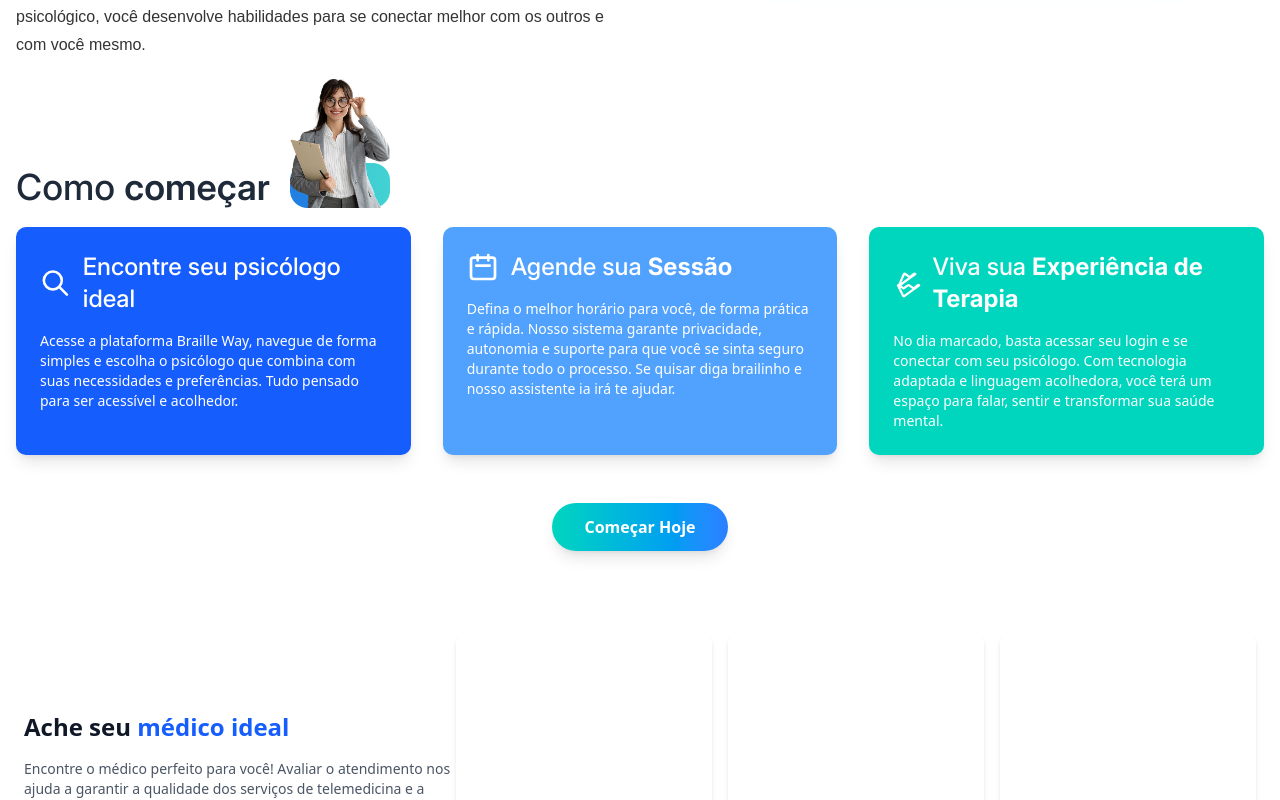
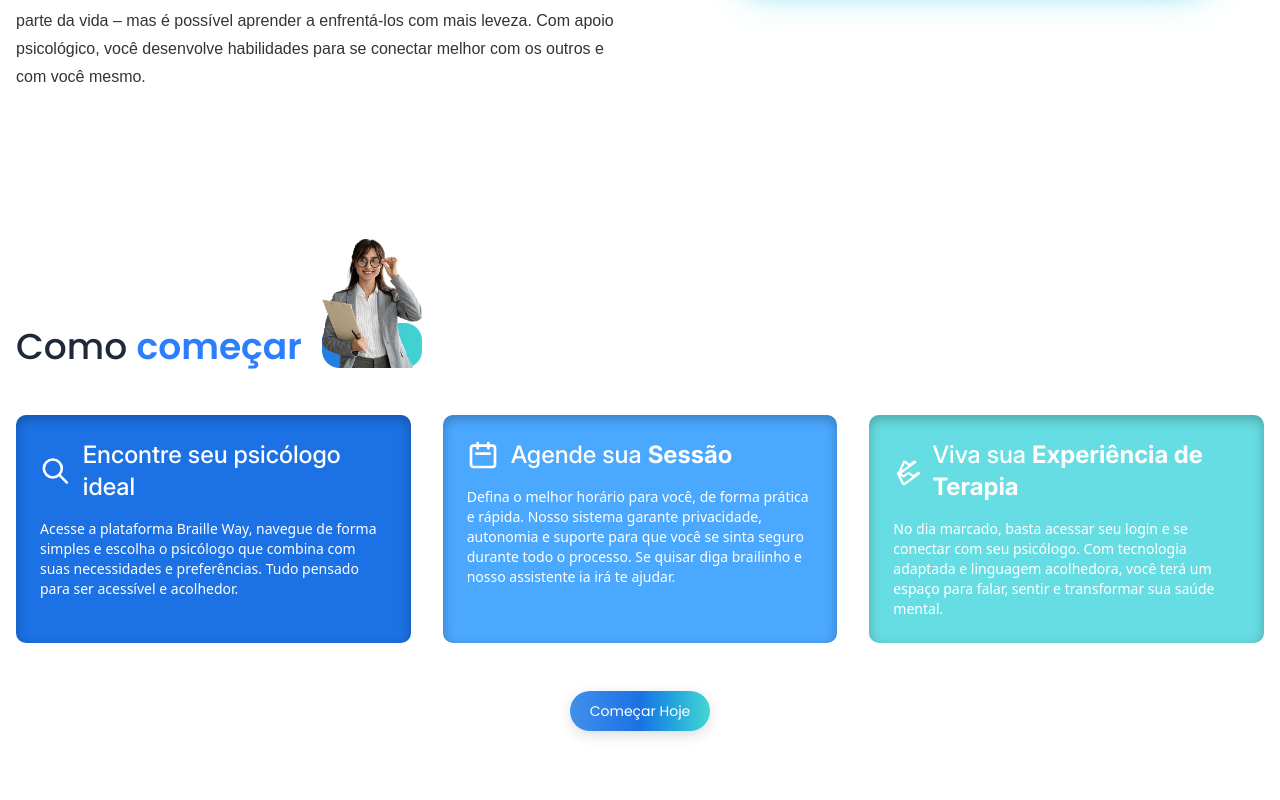
Before and after one commit to BrailleWay/frontend-nextjs-brailleway, a Next.js app: page /homepage in a window 1280 px wide. Shown: the part 1209-2009 px from the top of the page. Built offline with nearby package versions, Linux system fonts and the light colour scheme.

Commit message:
Section3 Responsiva

```diff
--- a/app/globals.css
+++ b/app/globals.css
@@ -177,3 +177,26 @@
     @apply bg-background text-foreground;
     }
 }
+
+
+
+@keyframes pulse {
+  0%, 100% {
+    transform: scale(1);
+    box-shadow: inset 0 4px 12px rgba(0, 0, 0, 0.25);
+  }
+  50% {
+    transform: scale(1.05);
+    box-shadow: inset 0 8px 16px rgba(0, 0, 0, 0.35);
+  }
+}
+
+.card-hover {
+  transition: transform 0.3s ease, box-shadow 0.3s ease;
+  cursor: pointer;
+}
+
+.card-hover:hover {
+  transform: scale(1.05);
+  box-shadow: 0 10px 20px rgba(0, 0, 0, 0.2), inset 0 4px 12px rgba(0, 0, 0, 0.25);
+}
--- a/app/ui/home/Section2.css
+++ b/app/ui/home/Section2.css
@@ -8,13 +8,13 @@
 
 .texto-preto {
   color: #343434;
-  font-family: 'Inter', sans-serif;
+  font-family: 'poppins', sans-serif;
   font-weight: 500;
 }
 
 .texto-azul {
   color: #1C71E4;
-  font-family: 'Inter', sans-serif;
+  font-family: 'poppins', sans-serif;
   font-weight: 600;
 }
 
@@ -160,7 +160,7 @@
   margin-left: auto;
   margin-right: auto;
   padding: 2rem 1rem;
-  margin-top: 2rem; /*
+  margin-top: 4rem; /*
 
   🔥 Diminui o espaço do topo */
 }
--- a/app/ui/home/Section3.js
+++ b/app/ui/home/Section3.js
@@ -4,13 +4,17 @@ import React from 'react';
 export default function VoceImporta(){
 
   return (
-    <section className="">
+    <section className="mt-40">
       <div className="container mx-auto px-4">
-        <div className='md:flex md:flex-row md:items-center'>
+        <div className='md:flex md:flex-row md:items-center mb-7'>
           <div className='abosulte h-15 mt-3'>
-          <h2 className="text-4xl font-['Inter-medium'] text-gray-800 md:mb-12 text-left">Como <span className="font-['Inter-semibold']">começar</span></h2>
-          <Image className='md:hidden left-70 bottom-32 relative w-25 md:bottom-32 md:left-5 z-10' alt='' src="/home/mulher-comecar.png" width={171} height={221} />
-          <Image className='md:hidden left-70 bottom-43.25 relative w-25 md:bottom-43.5 md:left-5 z-0' alt='' src="/home/Rectangle 48.png" width={198} height={90} />
+          <h2 className="text-4xl font-['poppins-medium'] text-gray-800 md:mb-12 text-left">Como <span className="font-['poppins-semibold'] text-blue-500">começar</span></h2>
+          <Image className='  md:hidden bottom-50  left-70   relative w-25 md:bottom-32 md:left-5 z-10 '  alt='
+
+          ' src="/home/mulher-comecar.png" width={171} height={221} />
+          <Image className='md:hidden bottom-61 left-70  relative w-25 md:bottom-43.5 md:left-5 z-0' alt='
+
+          ' src="/home/Rectangle 48.png" width={198} height={90} />
           </div>
           <div className="">
             <div className='md:absolute'>
@@ -19,10 +23,14 @@ export default function VoceImporta(){
             </div>
           </div>
         </div>
-        <div className="flex flex-col lg:flex-row gap-8 mb-12">
-          <div className="flex-1 p-6 rounded-lg shadow-lg bg-blue-600 text-white flex flex-col justify-between">
-            <div>
-              <div className="flex items-center mb-4">
+        <div className="flex flex-col lg:flex-row gap-8 mb-12 ">
+          <div className=" flex-1 p-6 rounded-lg shadow-lg text-white flex flex-col justify-between card-hover  flex-1 p-6 rounded-lg shadow-lg  text-white flex flex-col justify-between "
+            style={{ backgroundColor: '#1C71E4' ,
+    boxShadow: 'inset 0 4px 12px rgba(0, 0, 0, 0.25)'
+ }}
+            >
+            <div className=''>
+              <div className="flex items-center mb-4 ">
                 <svg xmlns="http://www.w3.org/2000/svg" className="h-8 w-8 mr-3" fill="none" viewBox="0 0 24 24" stroke="currentColor">
                   <path strokeLinecap="round" strokeLinejoin="round" strokeWidth={2} d="M21 21l-6-6m2-5a7 7 0 11-14 0 7 7 0 0114 0z" />
                 </svg>
@@ -34,9 +42,13 @@ export default function VoceImporta(){
             </div>
           </div>
 
-          <div className="flex-1 p-6 rounded-lg shadow-lg bg-blue-400 text-white flex flex-col justify-between">
+          <div className=" flex-1 p-6 rounded-lg shadow-lg text-white flex flex-col justify-between card-hover flex-1 p-6 rounded-lg shadow-lg  text-white flex flex-col justify-between"
+          style={{ backgroundColor: '#4BA8FF' ,
+    boxShadow: 'inset 0 4px 12px rgba(0, 0, 0, 0.25)'}}>
+
+
             <div>
-              <div className="flex items-center mb-4">
+              <div className=" flex items-center mb-4">
                 <svg xmlns="http://www.w3.org/2000/svg" className="h-8 w-8 mr-3" fill="none" viewBox="0 0 24 24" stroke="currentColor">
                   <path strokeLinecap="round" strokeLinejoin="round" strokeWidth={2} d="M8 7V3m8 4V3m-9 8h10M5 21h14a2 2 0 002-2V7a2 2 0 00-2-2H5a2 2 0 00-2 2v12a2 2 0 002 2z" />
                 </svg>
@@ -50,7 +62,9 @@ export default function VoceImporta(){
           </div>
 
           {/* Card 3 */}
-          <div className="flex-1 p-6 rounded-lg shadow-lg bg-teal-400 text-white flex flex-col justify-between">
+          <div className="flex-1 p-6 rounded-lg shadow-lg text-white flex flex-col justify-between card-hover lex-1 p-6 rounded-lg shadow-lg  text-white flex flex-col justify-between"
+           style={{ backgroundColor: '#66DDE2' ,
+    boxShadow: 'inset 0 4px 12px rgba(0, 0, 0, 0.25)'}}>
             <div>
               <div className="flex items-center mb-4">
                 {/* Placeholder for icon */}
@@ -69,7 +83,29 @@ export default function VoceImporta(){
 
         {/* Button */}
         <div className="text-center">
-          <a href="/cadastro" className="inline-block bg-gradient-to-r from-teal-400 to-blue-500 text-white font-semibold py-3 px-8 rounded-full shadow-lg hover:shadow-xl transition duration-300">
+          <a href="/cadastro" className="font-['Poppins-regular']
+                        rounded-full
+                        text-white
+                        px-5
+                        py-2.5
+                        text-sm
+                        md:text-1xl
+                        mt-4
+                        bg-gradient-to-r
+                        from-[#4090EC]
+                        via-[#1C71E4]
+                        to-[#44D7D1]
+                        w-fit
+                        mx-auto
+                        block
+                        shadow-[0_4px_16px_-2px_rgba(0,0,0,0.18)]
+                        transition
+                        duration-200
+                        hover:shadow-[0_12px_32px_-4px_rgba(0,0,0,0.28)]
+                        hover:scale-105
+                        active:scale-100
+                        cursor-pointer
+                        ">
             Começar Hoje
           </a>
         </div>
```
